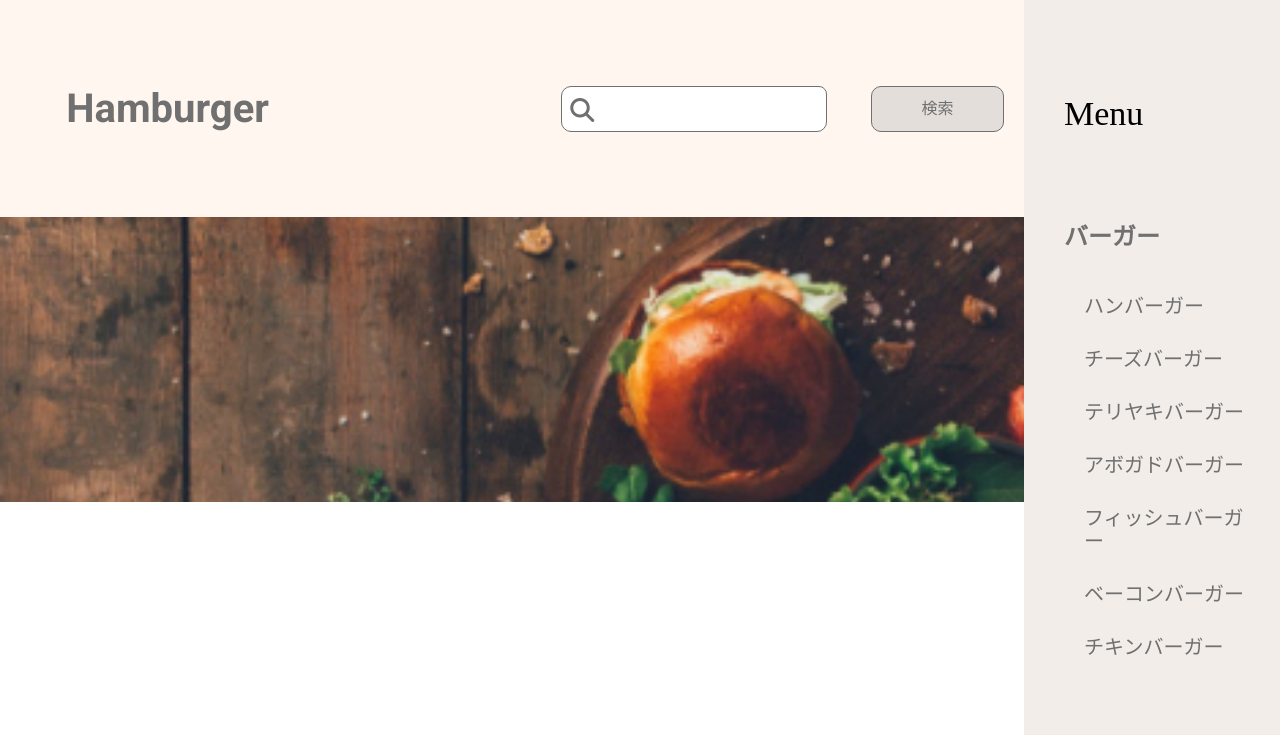
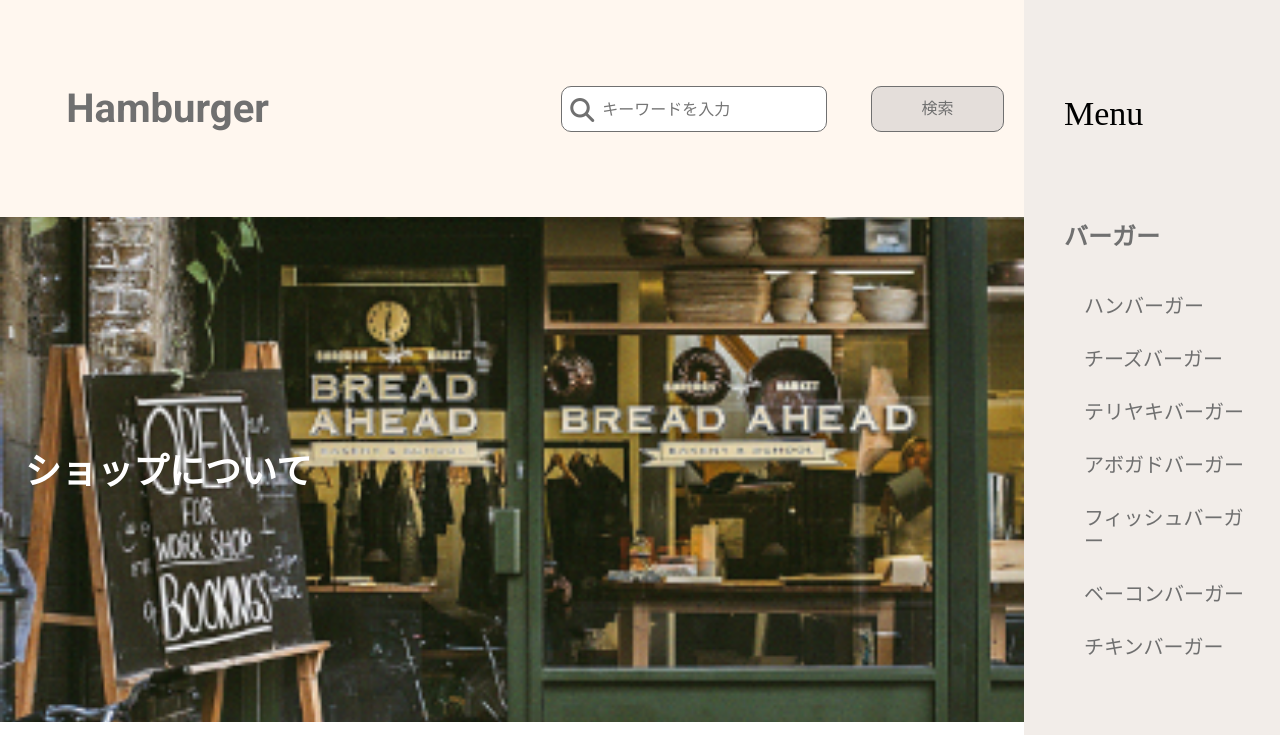
Before and after one commit to shun-77/hamburger-site, a website: page page.html in a window 1280 px wide. Shown: the top 735 px of the page. Drawn offline with Linux system fonts and the light colour scheme.

Commit message:
検索フォーム変更

```diff
--- a/SCSS/Object/component/_form.scss
+++ b/SCSS/Object/component/_form.scss
@@ -20,11 +20,11 @@
 
 }
 
-// pc ver
-@include m.pc{
-    .c-form{
-        &__header{
-
-        }
+.c-form{
+    &__search{
+        width: 100%;
+        height: 46px;
+        padding-left:40px;
+        padding-right: 15px;
     }
 }
--- a/SCSS/page.scss
+++ b/SCSS/page.scss
@@ -0,0 +1,12 @@
+@use './Foundation/mixin' as m;
+.l-main{
+    &__hero{
+        height: 225px;
+        background: url(../images/mainvisual-img/page-title_shop@2x.jpg) no-repeat;
+        background-position: center center;
+        background-size: cover;
+        @include m.tab{
+            height: 505px;
+        }
+    }
+}
--- a/page.html
+++ b/page.html
@@ -6,7 +6,7 @@
     <title>hamburger-site-frontpage</title>
     <!-- css -->
     <link rel="stylesheet" href="./css/style.css">
-    <link rel="stylesheet" href="./css/frontpage.css">
+    <link rel="stylesheet" href="./css/page.css">
     <!-- Font Awesome -->
     <script src="https://kit.fontawesome.com/36a2d553f1.js" crossorigin="anonymous"></script>
 </head>
@@ -47,17 +47,20 @@
                         <div class="c-cover js-cover"></div>
                     </nav>
                     <div class="l-header__container-flex">
-                    <h1 class="l-header__logo">Hamburger</h1>
-                        <div class="p-search-box -sp -tab -pc">
-                            <div class="c-form__header"><i class="fa-solid fa-magnifying-glass"></i></div>
-                            <button class="c-button__header"><p class="c-button__header-text">検索</p></button>
-                        </div>
+                        <h1 class="l-header__logo">Hamburger</h1>
+                        <form action="" method="get" class="p-search-box">
+                            <div class="c-form__header">
+                                <input type="search" name="search" placeholder="キーワードを入力" class="c-form__search">
+                                <i class="fa-solid fa-magnifying-glass"></i>
+                            </div>
+                            <input type="submit" name="submit" value="検索" class="c-button__header">
+                        </form>
                     </div>
                 </header>
                 <main class="l-main">
                     <div class="l-container">
                         <div class="l-main__hero">
-                            <p class="l-main__hero-text"></p>
+                            <p class="l-main__hero-text">ショップについて</p>
                         </div>
                         <section class="l-main__content">
 
```
Also changed, not shown: archive-search.html (+9 -6 lines), archive.html (+8 -5 lines), frontpage.html (+8 -5 lines), css/page.css, css/page.min.css, css/style.css, css/style.min.css, 4 other files.
